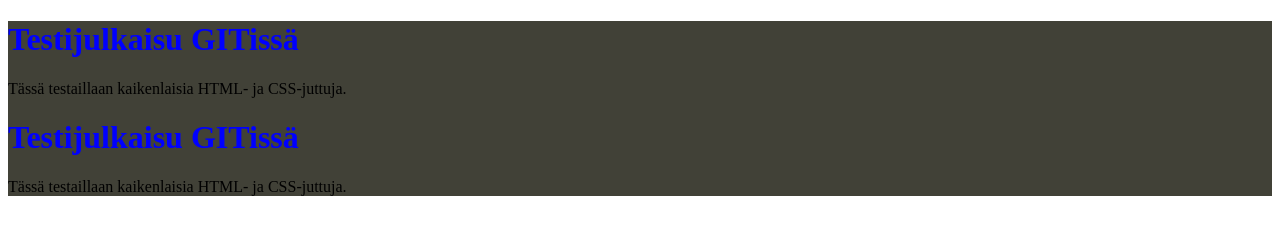
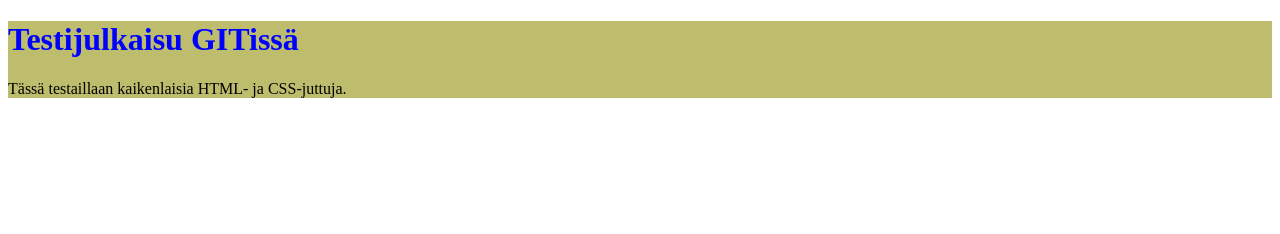
Before and after one commit to laitito/TestiSivut, a plain HTML site: page testi1/index.html in a window 1280 px wide. Drawn offline with Linux system fonts and the light colour scheme.

Commit message:
päivitys

````diff
--- a/testi1/css/styles.css
+++ b/testi1/css/styles.css
@@ -1,3 +1,3 @@
 h1 {color: blue}
-.tausta {background-color: rgb(65, 65, 55)}
+.tausta {background-color: rgb(189, 189, 109)}
 ```
--- a/testi1/index.html
+++ b/testi1/index.html
@@ -11,8 +11,7 @@
     <div class="tausta">
         <h1>Testijulkaisu GITissä</h1>
         Tässä testaillaan kaikenlaisia HTML- ja CSS-juttuja.
-    <h1>Testijulkaisu GITissä</h1>
-    Tässä testaillaan kaikenlaisia HTML- ja CSS-juttuja.
+
 
 </body>
 </html>
````
